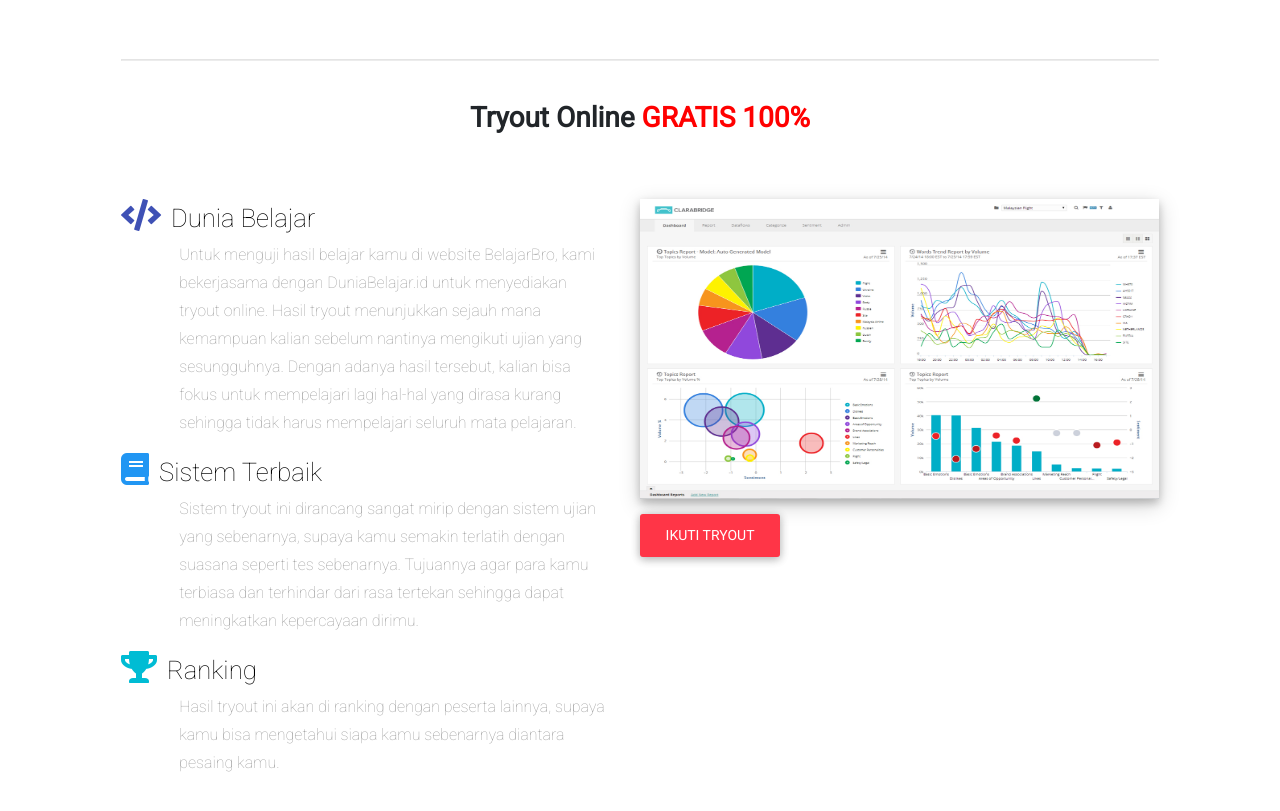
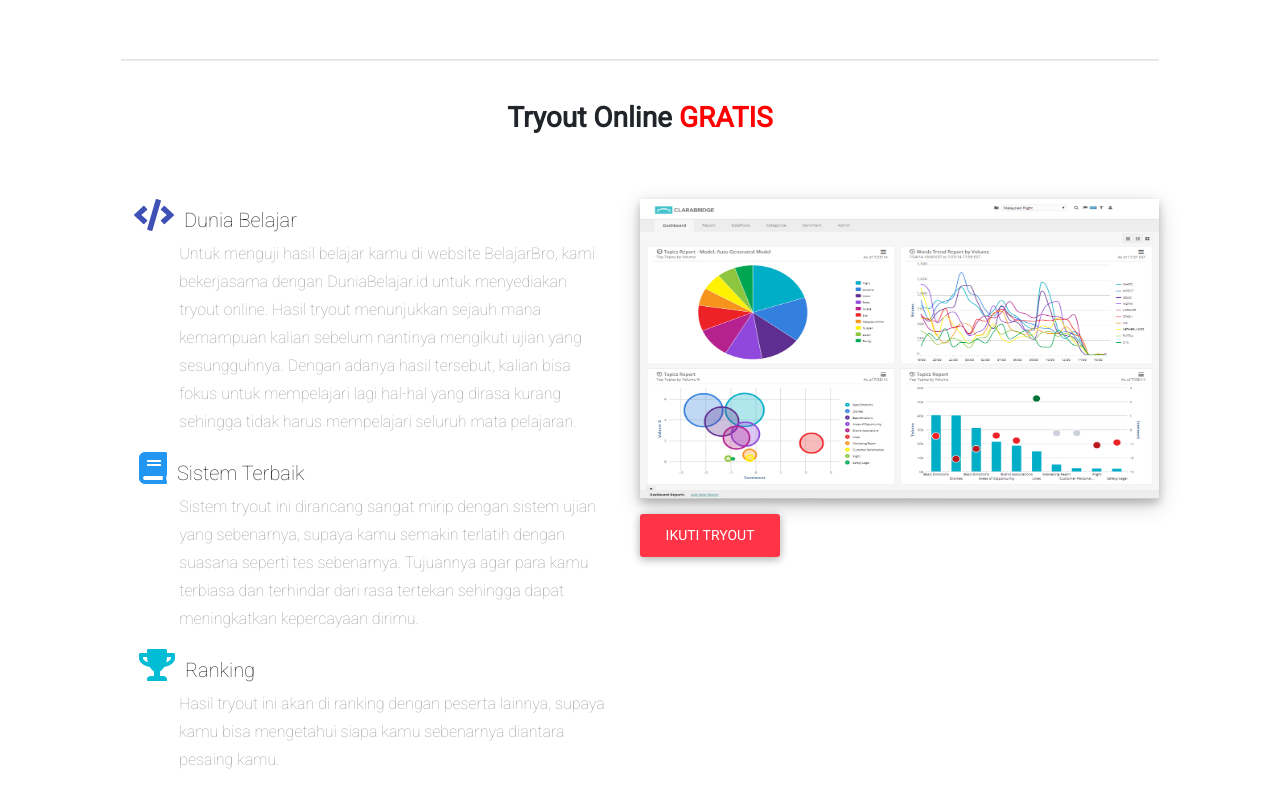
Before and after one commit to wiwinmafiroh/DTS-FGA-E37.github.io, a plain HTML site: page index.html in a window 1280 px wide. Shown: the part 2401-3212 px from the top of the page. Drawn offline with Linux system fonts and the light colour scheme.

Commit message:
Mengembalikan content 3 di index.html

```diff
--- a/index.html
+++ b/index.html
@@ -222,19 +222,19 @@
   <div class="content-3">
     <div class="container">
       <div class="header-content-3">
-        <h1>Tryout Online <span>GRATIS 100%</span></h1>
+        <h1>Tryout Online <span>GRATIS</span></h1>
       </div>
       <div class="tryout-content">
-        <h2><i class="fa fa-code"></i>Dunia Belajar</h2>
+        <h6 style="margin-left: 13px;"><i class="fa fa-code fa-2x"></i>Dunia Belajar</h6>
         <p>Untuk menguji hasil belajar kamu di website BelajarBro, kami bekerjasama dengan DuniaBelajar.id untuk
           menyediakan tryout online. Hasil tryout menunjukkan sejauh mana kemampuan kalian sebelum nantinya mengikuti
           ujian yang sesungguhnya. Dengan adanya hasil tersebut, kalian bisa fokus untuk mempelajari lagi hal-hal yang
           dirasa kurang sehingga tidak harus mempelajari seluruh mata pelajaran.</p>
-        <h2><i class="fa fa-book"></i>Sistem Terbaik</h2>
+        <h6 style="margin-left: 18px;"><i class="fa fa-book"></i>Sistem Terbaik</h6>
         <p>Sistem tryout ini dirancang sangat mirip dengan sistem ujian yang sebenarnya, supaya kamu semakin terlatih
           dengan suasana seperti tes sebenarnya. Tujuannya agar para kamu terbiasa dan terhindar dari rasa tertekan
           sehingga dapat meningkatkan kepercayaan dirimu.</p>
-        <h2><i class="fa fa-trophy"></i>Ranking</h2>
+        <h6 style="margin-left: 18px;"><i class=" fa fa-trophy"></i>Ranking</h6>
         <p>Hasil tryout ini akan di ranking dengan peserta lainnya, supaya kamu bisa mengetahui siapa kamu sebenarnya
           diantara pesaing kamu.</p>
       </div>
```
Lines whose indentation alone changed are shown as unchanged.
